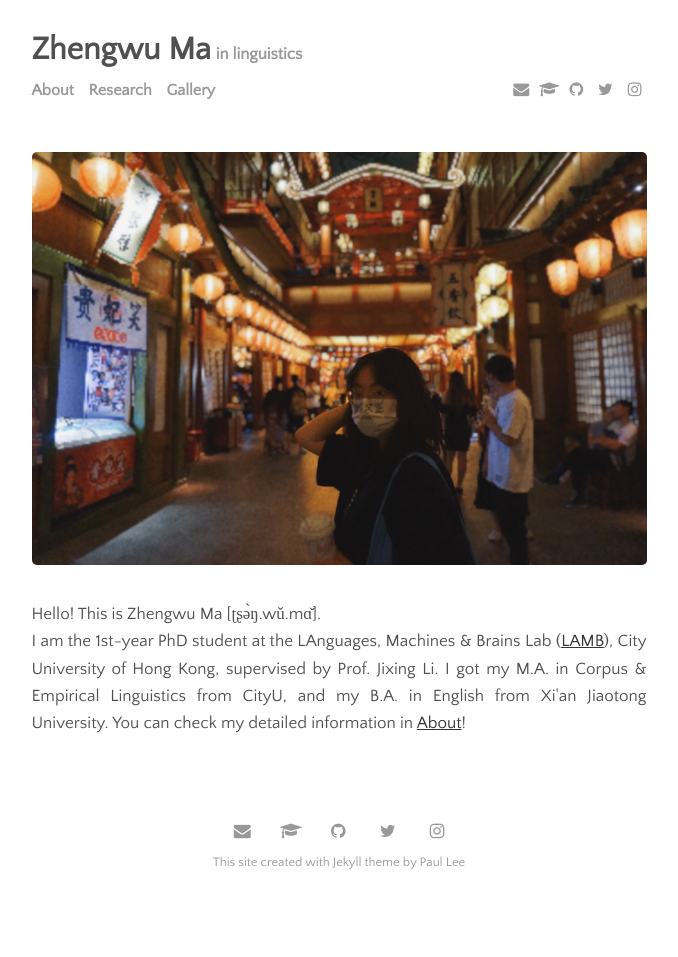
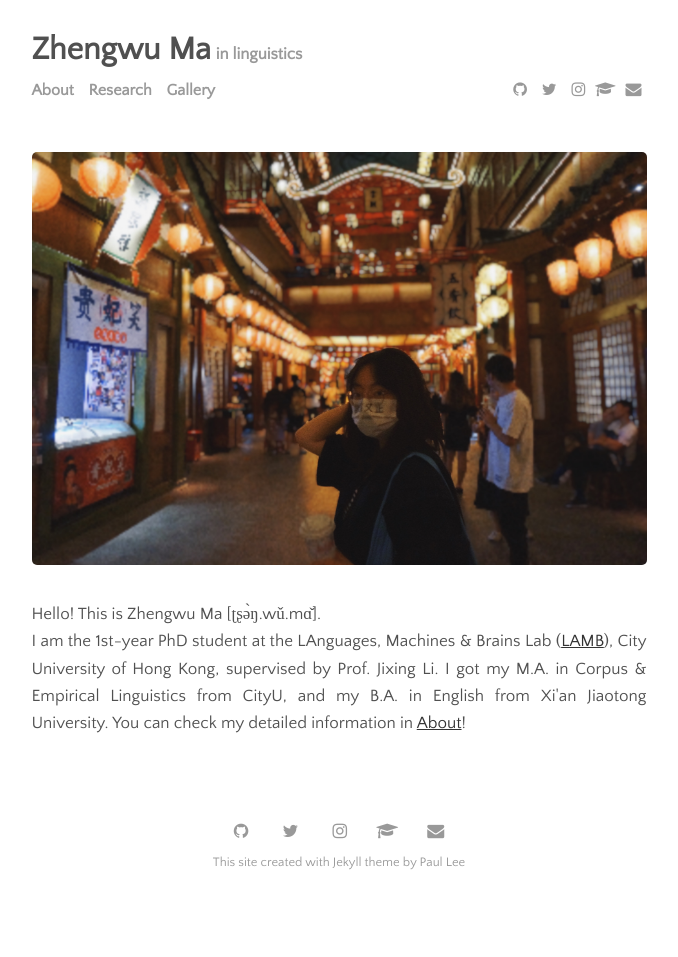
Before and after one commit to zhengwuma/zhengwuma.github.io, a Jekyll site: the page built from index.html, in a window 1280 px wide. Shown: the whole page, without its empty margins (301-979 px from the left). Built offline with Jekyll 4.4.1, drawn with Linux system fonts in a browser that asks for light colours; the list of posts is cut into pages by our own code.

Commit message:
Update settings.yml

```diff
--- a/_data/settings.yml
+++ b/_data/settings.yml
@@ -13,12 +13,11 @@ menu:
 
 # Available social icons are powered by Font Awesome, so you can use any icon that they offer
 social:
-- {icon: 'envelope',   link: 'mailto:zhengwuma2-c@my.cityu.edu.hk'}
-- {icon: 'graduation-cap',  link: 'https://scholar.google.com/citations?user=AFkl-oQAAAAJ&hl=en&oi=ao'}
 - {icon: 'github',     link: 'https://github.com/zhengwuma'}
 - {icon: 'twitter',    link: 'https://twitter.com/zhengwuma'}
 - {icon: 'instagram',   link: 'https://www.instagram.com/zhengwu_ma/'}
-
+- {icon: 'graduation-cap',  link: 'https://scholar.google.com/citations?user=AFkl-oQAAAAJ&hl=en&oi=ao'}
+- {icon: 'envelope',   link: 'mailto:zhengwuma2-c@my.cityu.edu.hk'}
 
 # Customize site text
 sharing_button_prompt: 'Feel free to share!'
```
